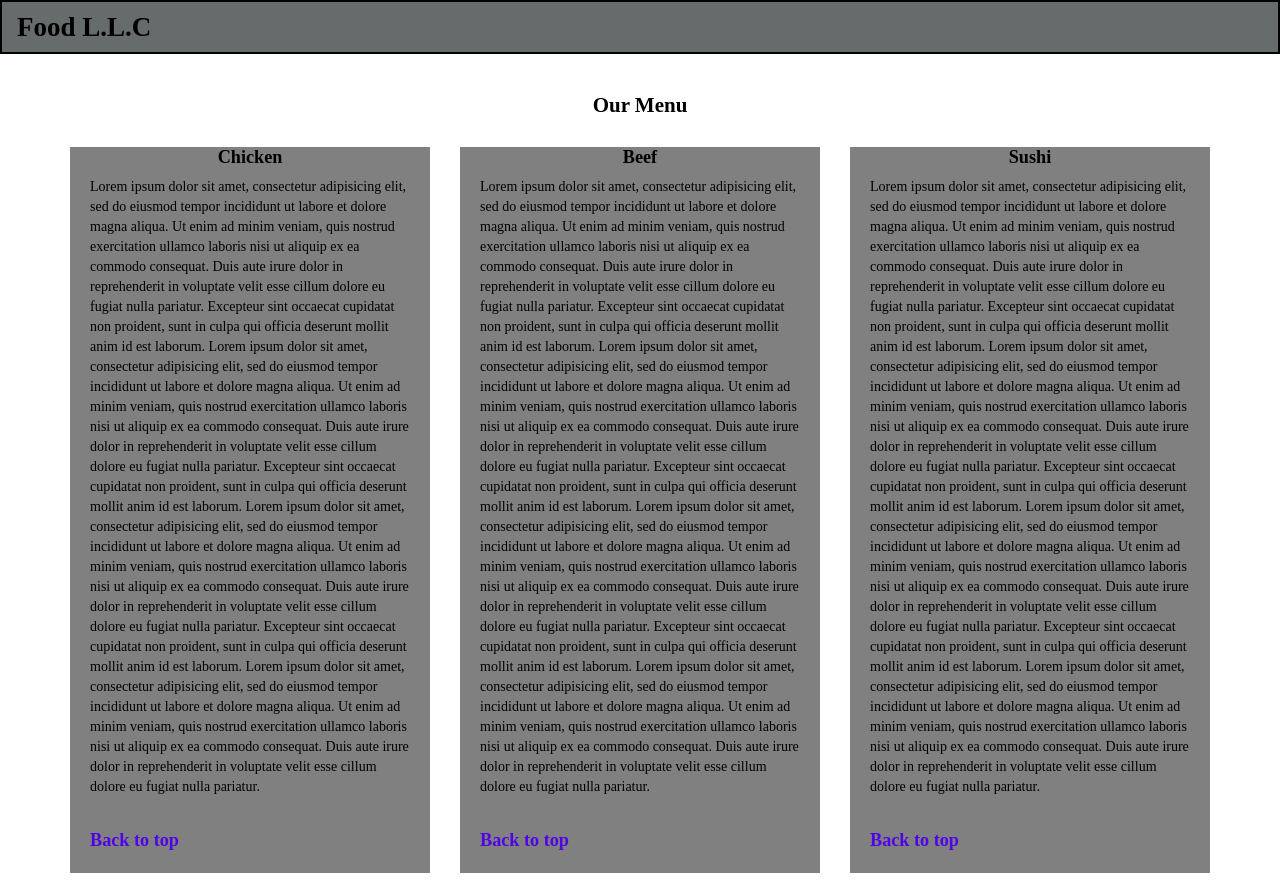
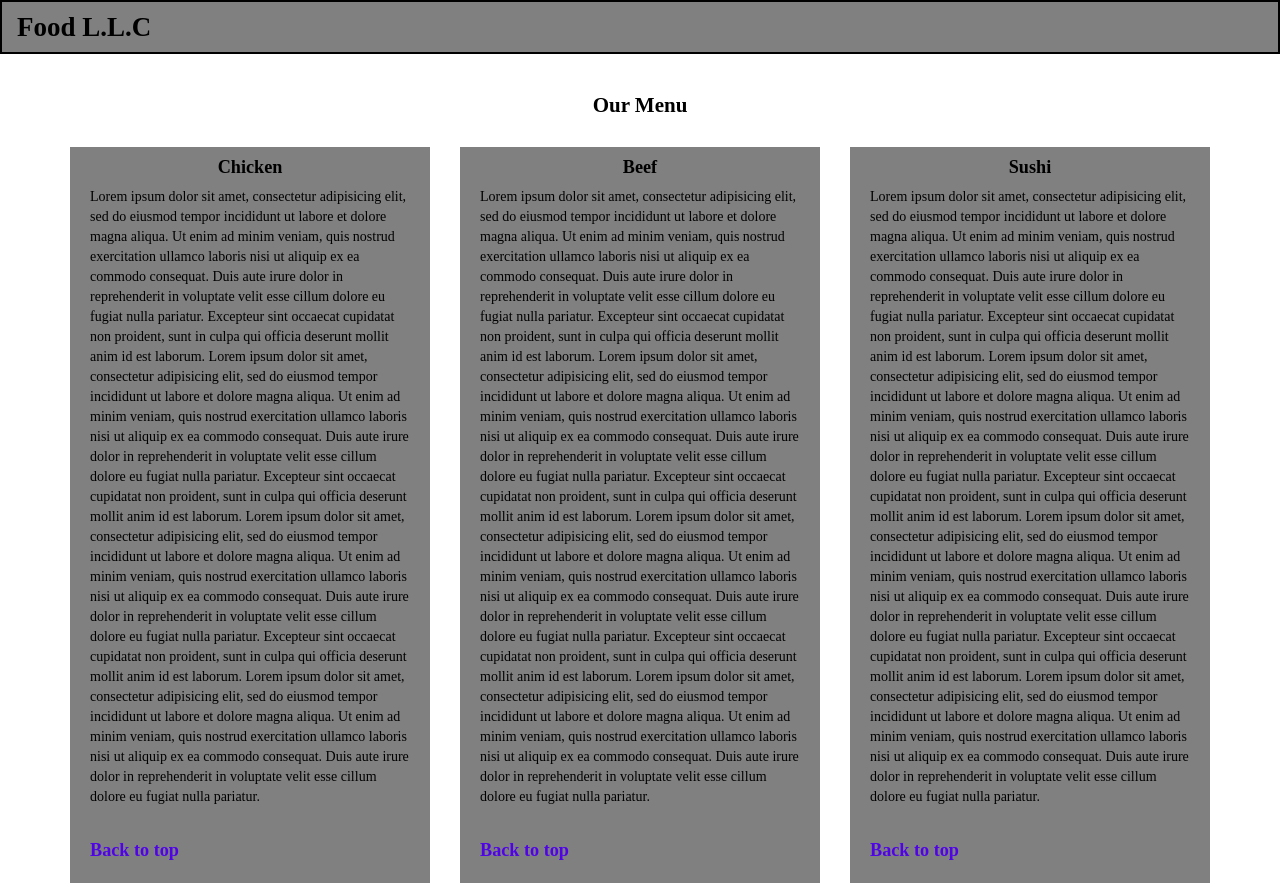
Before and after one commit to ljcarrero/coursera-html, a plain HTML site: page module3-solution/index.html in a window 1280 px wide. Drawn offline with Linux system fonts and the light colour scheme.

Commit message:
Homework 2

```diff
--- a/module3-solution/css/styles.css
+++ b/module3-solution/css/styles.css
@@ -32,6 +32,8 @@
 
 #header-nav{
   background-color: #666b6b;
+  background-color: gray;
+
   border-color: black;
   border-width: 2px;
   border-style: solid;
@@ -75,6 +77,7 @@ h2{
 	color: black;
 	font-size: 1.3em;
 	font-weight: bold;
+	padding-top: 10px;
 }
 
 /*END HOME PAGE*/
```
